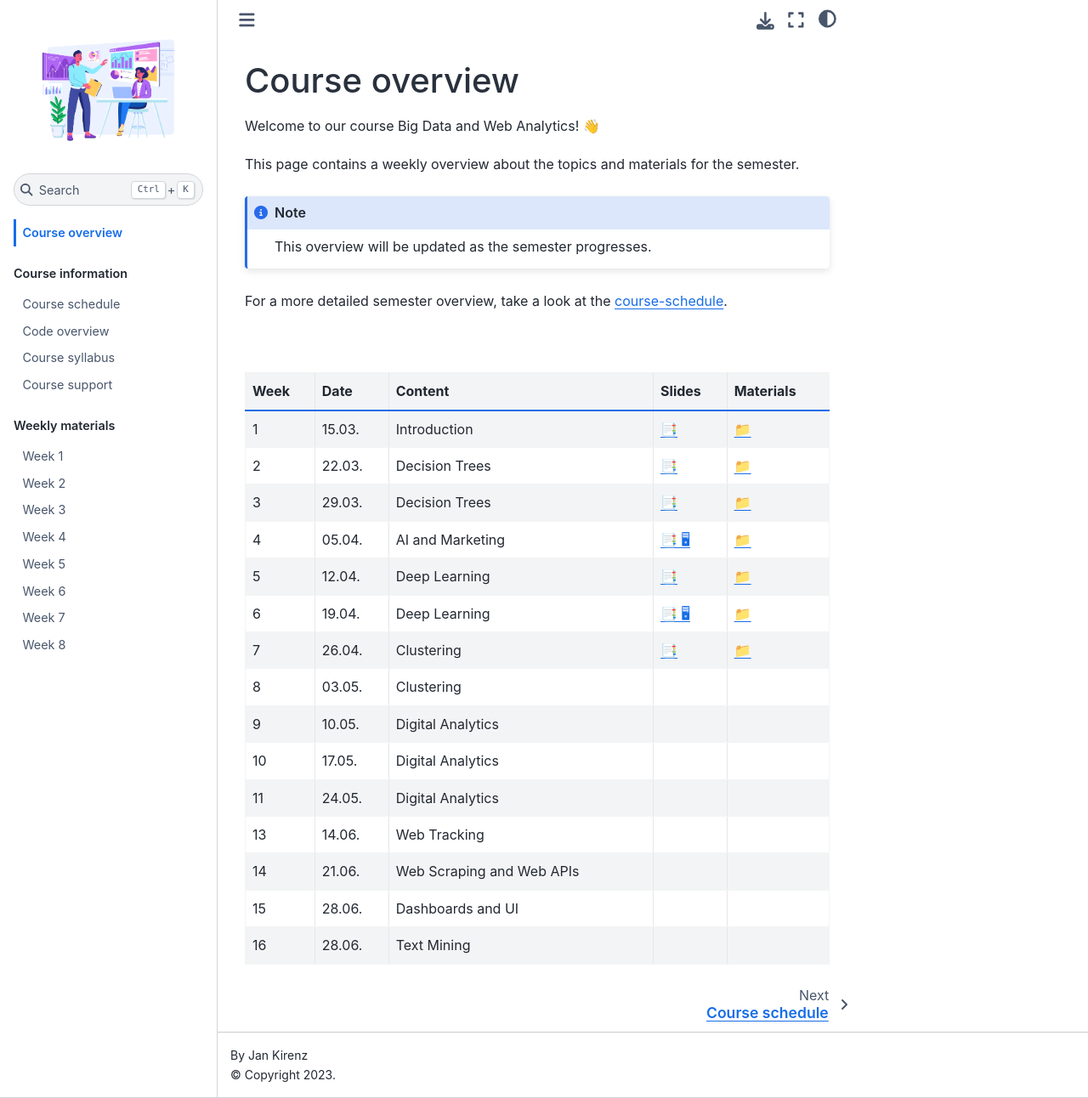
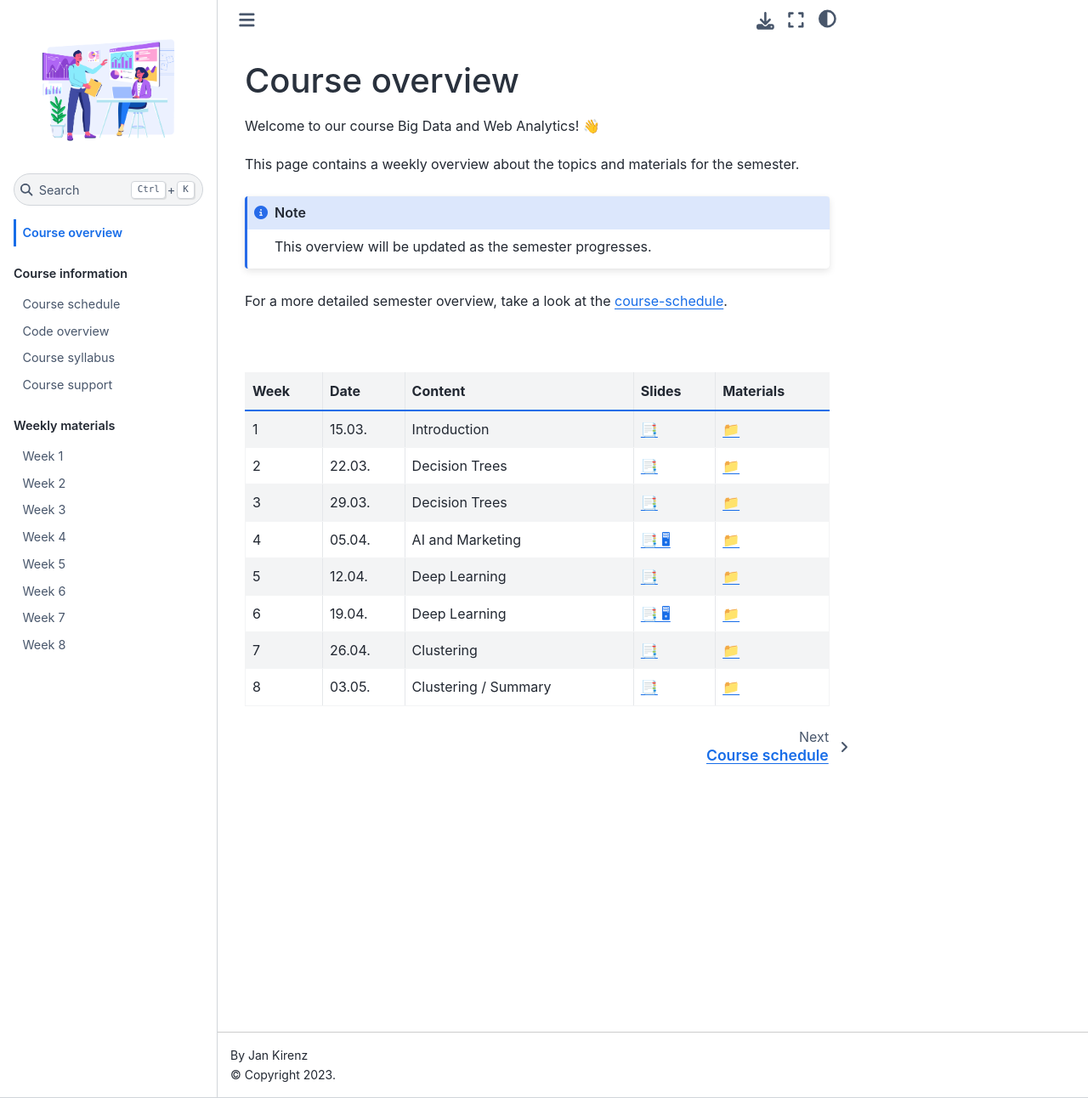
Before and after one commit to kirenz/om2, a Jupyter Book: the page built from docs/course-overview.md, in a window 1280 px wide and 1292 px high. Shown: the whole window at 85% size. Built offline with Jupyter Book 1.0.4 settings and Sphinx 7.4.7 and the Sphinx Book theme 1.1.4, drawn with Linux system fonts in a browser that asks for light colours.

Commit message:
Update course-overview.md

```diff
--- a/docs/course-overview.md
+++ b/docs/course-overview.md
@@ -13,6 +13,7 @@ For a more detailed semester overview, take a look at the [course-schedule](../d
 <br>
 <br>
 
+
 |	Week	|	Date	|	Content	|	Slides	|	Materials	|
 |	---	|	---	|	---	|	---	|	---	|
 |	1	|	15.03.	|	Introduction	|	[📑](https://drive.google.com/file/d/11jh63a7vX49m9q3a9qJz0L8scmPijLMf/view?usp=sharing)	|	[📁](../weeks/week1.md)	|
@@ -22,11 +23,4 @@ For a more detailed semester overview, take a look at the [course-schedule](../d
 |	5	|	12.04.	|	Deep Learning	|	[📑](https://drive.google.com/file/d/1-1fCMnIrZYAQzAdKs_biGgtdrM9-Bsfz/view?usp=sharing)	|	[📁](../weeks/week5.md)	|
 |	6	|	19.04.	|	Deep Learning	|	[📑 🖥](https://kirenz.github.io/huggingface/transformers/transformer-intuition.html#/title-slide)	|	[📁](../weeks/week6.md)	|
 |	7	|	26.04.	|	Clustering	|	[📑](https://drive.google.com/file/d/1-PaXIIO0EyQltEg9wECCuj-31COvJ9_f/view?usp=sharing)	|	[📁](../weeks/week7.md)	|
-|	8	|	03.05.	|	Clustering	|		|		|
-|	9	|	10.05.	|	Digital Analytics	|		|		|
-|	10	|	17.05.	|	Digital Analytics	|		|		|
-|	11	|	24.05.	|	Digital Analytics	|		|		|
-|	13	|	14.06.	|	Web Tracking	|		|		|
-|	14	|	21.06.	|	Web Scraping and Web APIs	|		|		|
-|	15	|	28.06.	|	Dashboards and UI	|		|		|
-|	16	|	28.06.	|	Text Mining	|		|		|
+|	8	|	03.05.	|	Clustering / Summary	|	[📑](https://drive.google.com/file/d/1-bWxMvD5SXgt9bcx0cY1MeCdEYEBiEjo/view?usp=sharing)	|	[📁](../weeks/week8.md)	|
```
